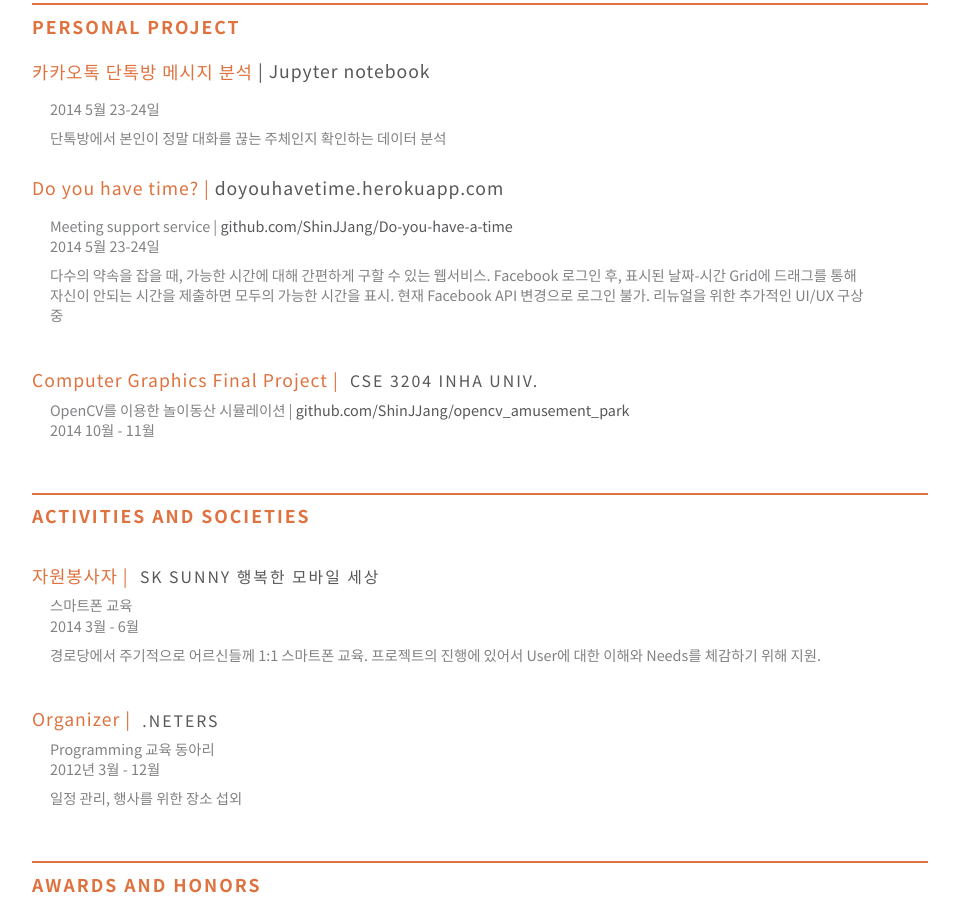
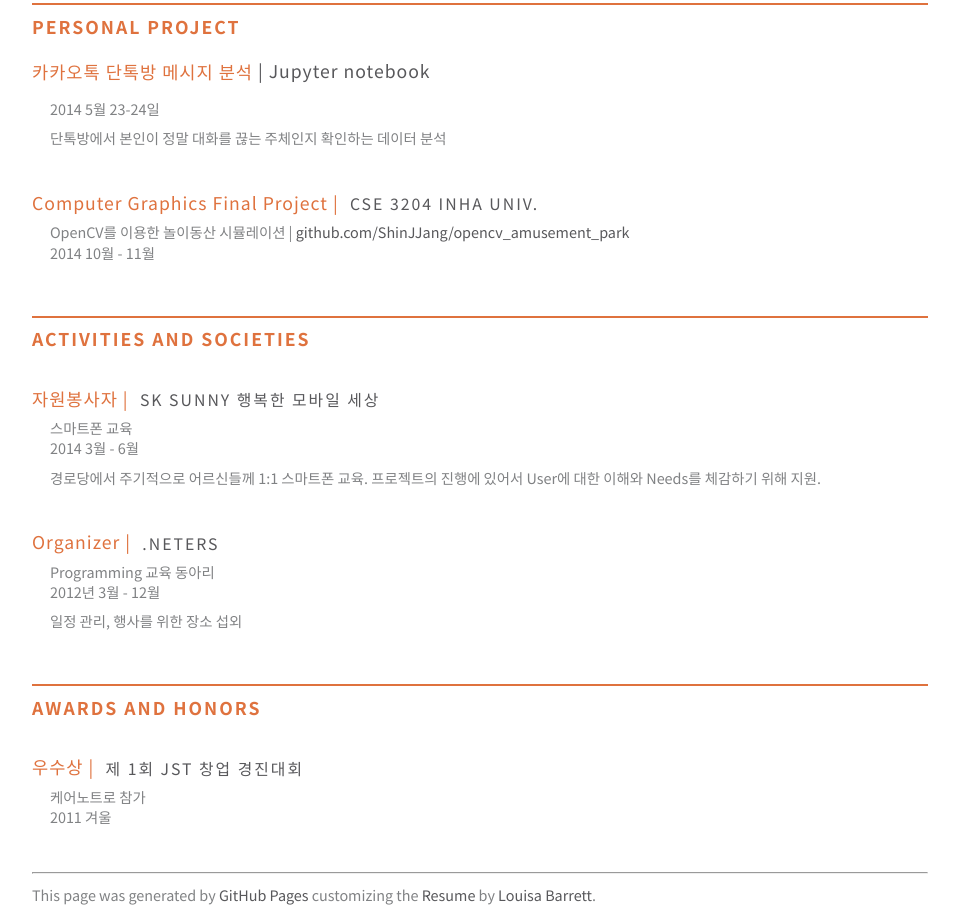
Before and after one commit to ShinJJang/shinjjang.github.io, a plain HTML site: page index.html in a window 1280 px wide. Shown: the part 3286-4199 px from the top of the page, without its empty margins (160-1119 px from the left). Drawn offline with Linux system fonts and the light colour scheme.

Commit message:
del: 불필요한 내용 제거

```diff
--- a/index.html
+++ b/index.html
@@ -146,9 +146,6 @@
         <p class="links">| Jupyter notebook</p></a>
         <p class="category-details">2014 5월 23-24일</p>
         <p class="category-description">단톡방에서 본인이 정말 대화를 끊는 주체인지 확인하는 데이터 분석</p>
-      <a class="primary-titles" href="http://doyouhavetime.herokuapp.com" target="_blank">Do you have time? | <p class="links">doyouhavetime.herokuapp.com</p> </a>
-        <p class="category-details">Meeting support service | <a class="links" href="https://github.com/ShinJJang/Do-you-have-a-time" target="_blank">github.com/ShinJJang/Do-you-have-a-time</a><br>2014 5월 23-24일</p>
-        <p class="category-description">다수의 약속을 잡을 때, 가능한 시간에 대해 간편하게 구할 수 있는 웹서비스. Facebook 로그인 후, 표시된 날짜-시간 Grid에 드래그를 통해 자신이 안되는 시간을 제출하면 모두의 가능한 시간을 표시. 현재 Facebook API 변경으로 로그인 불가. 리뉴얼을 위한 추가적인 UI/UX 구상 중</p>
       <p class="primary-titles">Computer Graphics Final Project | <span class="location">CSE 3204 Inha Univ.</span></p>
         <p class="category-details">OpenCV를 이용한 놀이동산 시뮬레이션 | <a class="links" href="https://github.com/ShinJJang/opencv_amusement_park" target="_blank">github.com/ShinJJang/opencv_amusement_park</a> <br>2014 10월 - 11월</p>
 
```
